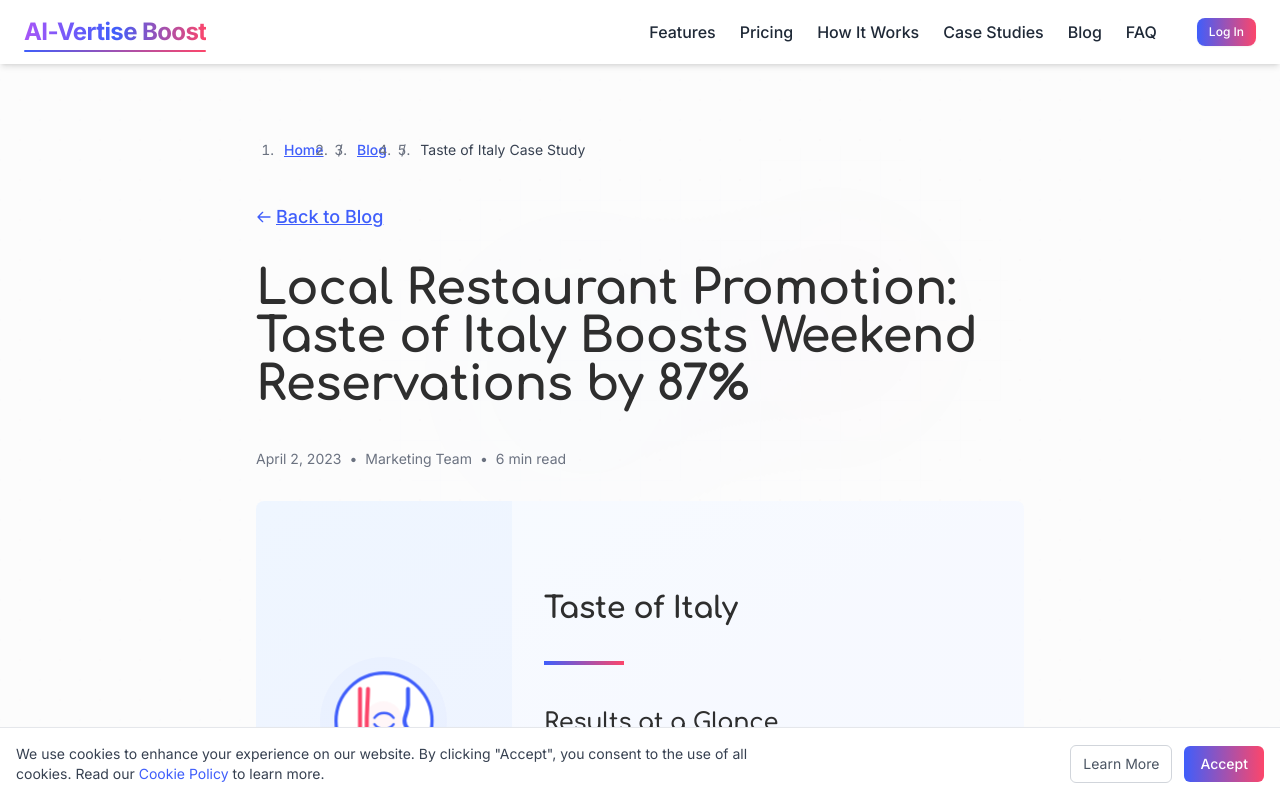
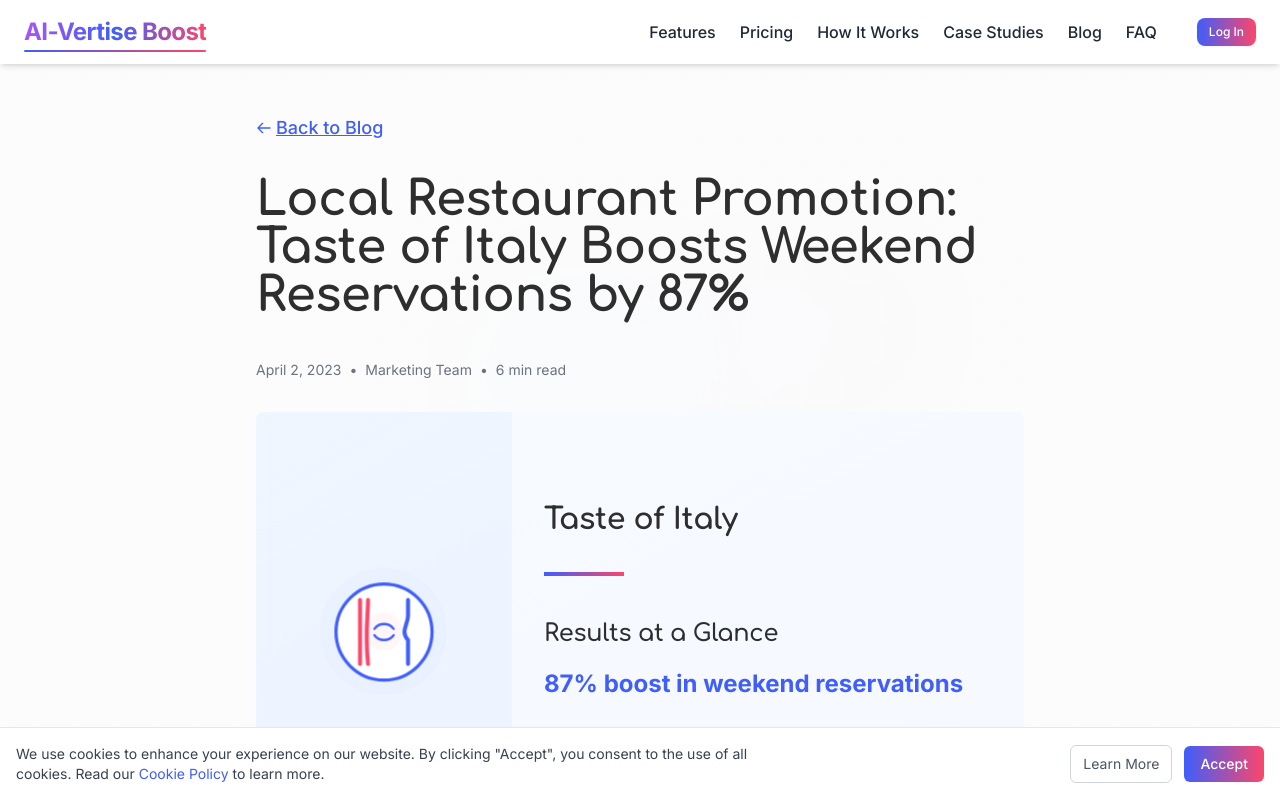
Before and after one commit to natalyineu/saas, a Next.js app in the folder ai/: page /blog/taste-of-italy-case-study in a window 1280 px wide. Shown: the top 800 px of the page. Built offline with nearby package versions, Linux system fonts and the light colour scheme.

Commit message:
Remove Breadcrumb component from blog case studies, keep only Back to Blog links

```diff
--- a/ai/app/blog/chic-trends-case-study/page.tsx
+++ b/ai/app/blog/chic-trends-case-study/page.tsx
@@ -1,7 +1,6 @@
 import Link from 'next/link';
 import Navbar from '../../components/Navbar';
 import Footer from '../../components/Footer';
-import Breadcrumb from '../../components/ui/Breadcrumb';
 
 export default function ChicTrendsCaseStudy() {
   return (
@@ -9,14 +8,6 @@
       <Navbar />
       <main className="container mx-auto px-4 py-12">
         <article className="max-w-3xl mx-auto prose lg:prose-lg">
-          <Breadcrumb
-            items={[
-              { label: 'Home', href: '/' },
-              { label: 'Blog', href: '/blog' },
-              { label: 'Chic Trends Case Study' }
-            ]}
-          />
-
           <Link href="/blog" className="text-primary-purple hover:underline flex items-center mb-8">
             <svg xmlns="http://www.w3.org/2000/svg" className="h-4 w-4 mr-1" fill="none" viewBox="0 0 24 24" stroke="currentColor">
               <path strokeLinecap="round" strokeLinejoin="round" strokeWidth={2} d="M10 19l-7-7m0 0l7-7m-7 7h18" />
--- a/ai/app/blog/taste-of-italy-case-study/page.tsx
+++ b/ai/app/blog/taste-of-italy-case-study/page.tsx
@@ -1,7 +1,6 @@
 import Link from 'next/link';
 import Navbar from '../../components/Navbar';
 import Footer from '../../components/Footer';
-import Breadcrumb from '../../components/ui/Breadcrumb';
 
 export default function TasteOfItalyCaseStudy() {
   return (
@@ -9,14 +8,6 @@
       <Navbar />
       <main className="container mx-auto px-4 py-12">
         <article className="max-w-3xl mx-auto prose lg:prose-lg">
-          <Breadcrumb
-            items={[
-              { label: 'Home', href: '/' },
-              { label: 'Blog', href: '/blog' },
-              { label: 'Taste of Italy Case Study' }
-            ]}
-          />
-
           <Link href="/blog" className="text-primary-purple hover:underline flex items-center mb-8">
             <svg xmlns="http://www.w3.org/2000/svg" className="h-4 w-4 mr-1" fill="none" viewBox="0 0 24 24" stroke="currentColor">
               <path strokeLinecap="round" strokeLinejoin="round" strokeWidth={2} d="M10 19l-7-7m0 0l7-7m-7 7h18" />
--- a/ai/app/blog/urban-beans-case-study/page.tsx
+++ b/ai/app/blog/urban-beans-case-study/page.tsx
@@ -67,14 +67,6 @@
       <Navbar />
       <main className="container mx-auto px-4 py-12">
         <article className="max-w-3xl mx-auto prose lg:prose-lg">
-          <Breadcrumb
-            items={[
-              { label: 'Home', href: '/' },
-              { label: 'Blog', href: '/blog' },
-              { label: 'Urban Beans Case Study' }
-            ]}
-          />
-
           <Link href="/blog" className="text-primary-purple hover:underline flex items-center mb-8">
             <svg xmlns="http://www.w3.org/2000/svg" className="h-4 w-4 mr-1" fill="none" viewBox="0 0 24 24" stroke="currentColor">
               <path strokeLinecap="round" strokeLinejoin="round" strokeWidth={2} d="M10 19l-7-7m0 0l7-7m-7 7h18" />
```
